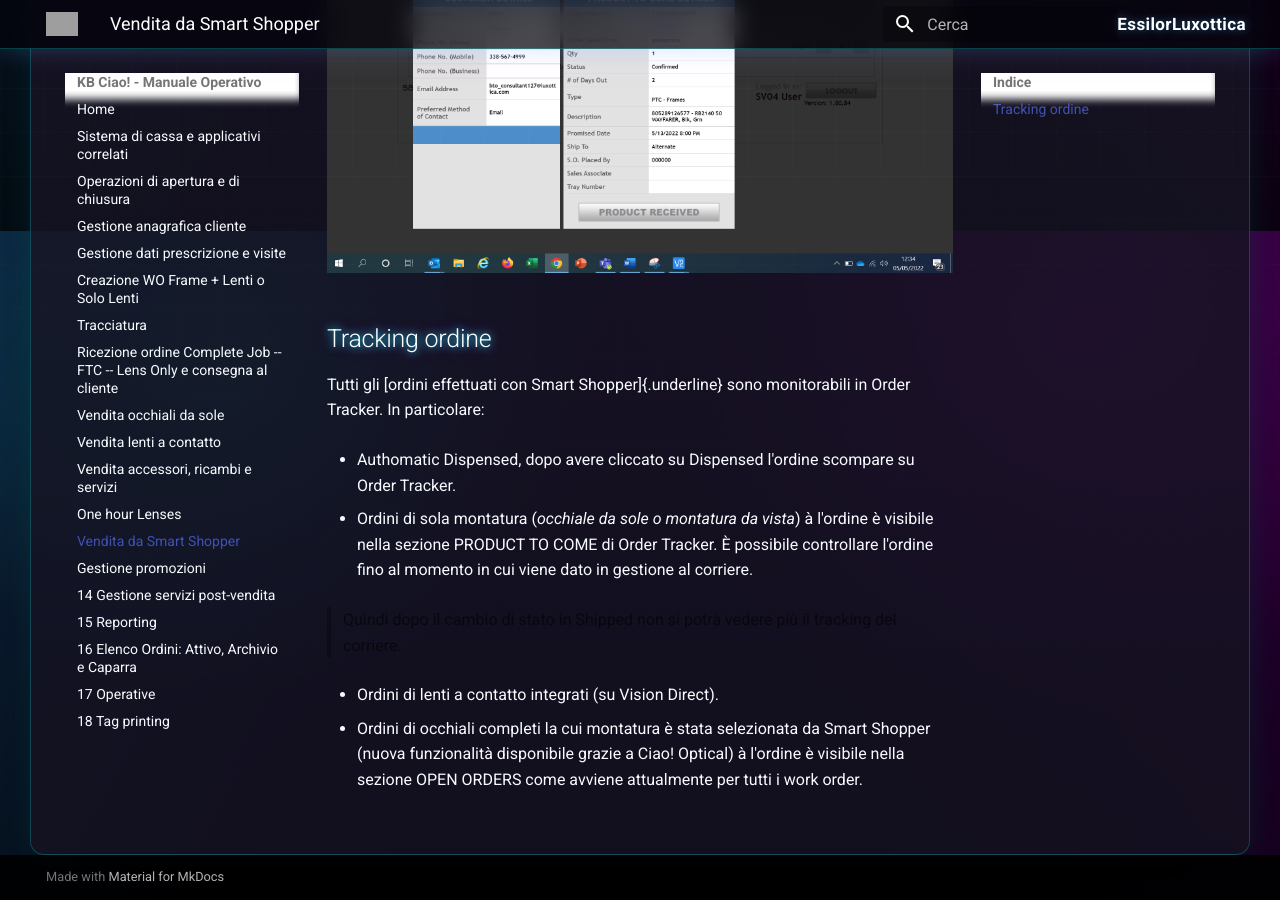
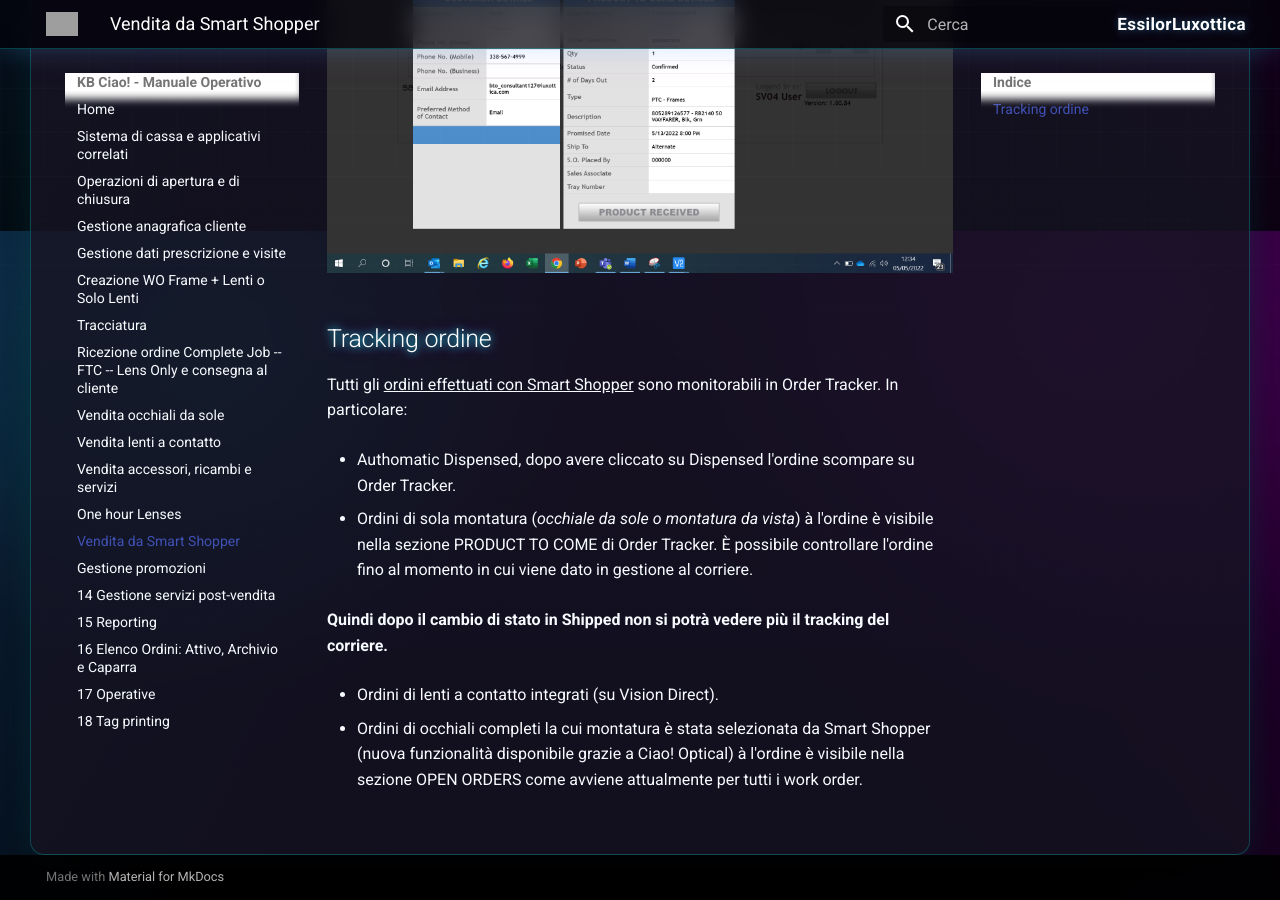
Before and after one commit to khalilahmed3/kb-CIAO, an MkDocs documentation site: the page built from docs/12-vendita-da-smart-shopper/index.md, in a window 1280 px wide and 900 px high, scrolled down 3369 px. Built offline with MkDocs 1.6.1 and Material for MkDocs 9.7.7, drawn with Linux system fonts in a browser that asks for light colours; grey boxes are pictures that could not be loaded.

Commit message:
Update index.md

```diff
--- a/docs/12-vendita-da-smart-shopper/index.md
+++ b/docs/12-vendita-da-smart-shopper/index.md
@@ -40,7 +40,7 @@
 
 ## Tracking ordine
 
-Tutti gli [ordini effettuati con Smart Shopper]{.underline} sono
+Tutti gli <u>ordini effettuati con Smart Shopper</u> sono
 monitorabili in Order Tracker. In particolare:
 
 -   Authomatic Dispensed, dopo avere cliccato su Dispensed l'ordine
@@ -51,8 +51,7 @@
     È possibile controllare l'ordine fino al momento in cui viene dato
     in gestione al corriere.
 
-> Quindi dopo il cambio di stato in Shipped non si potrà vedere più il
-> tracking del corriere.
+ **Quindi dopo il cambio di stato in Shipped non si potrà vedere più il tracking del corriere.**
 
 -   Ordini di lenti a contatto integrati (su Vision Direct).
 
```
